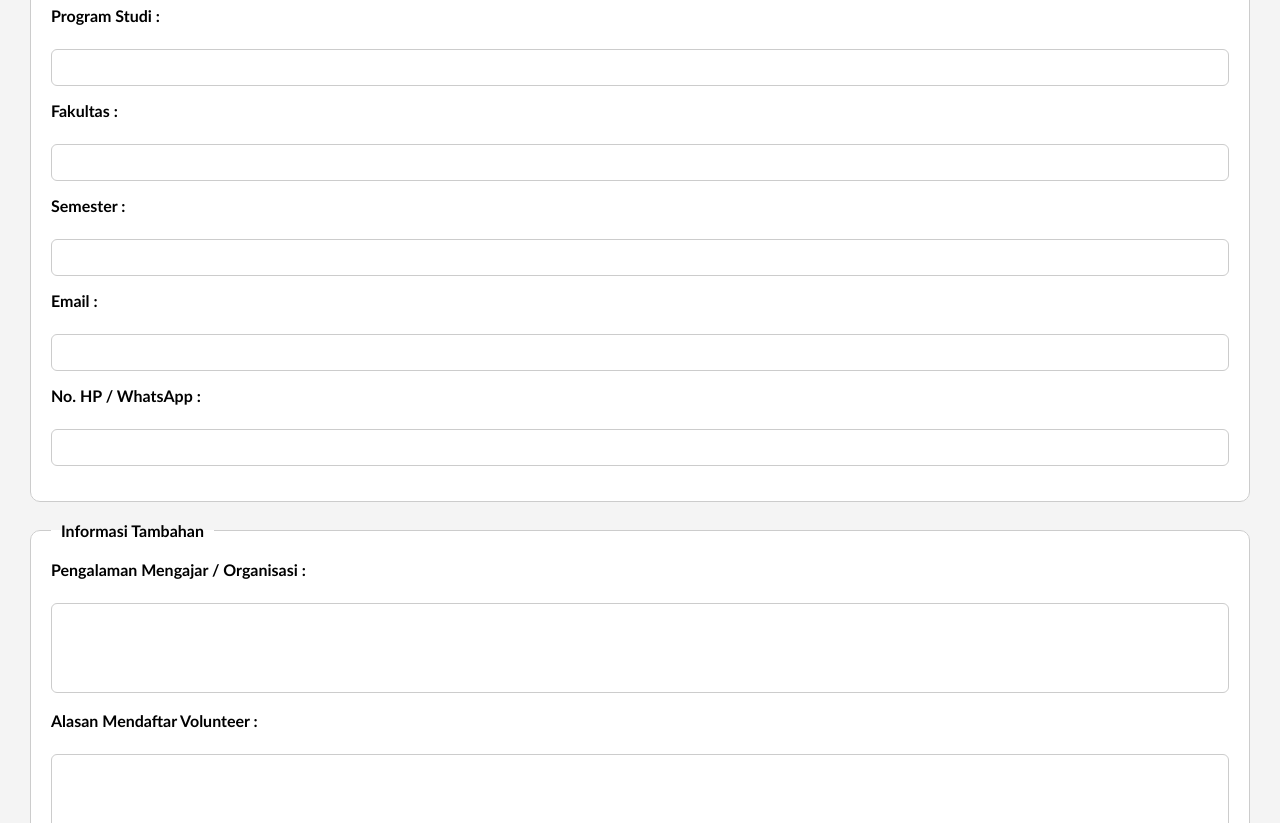
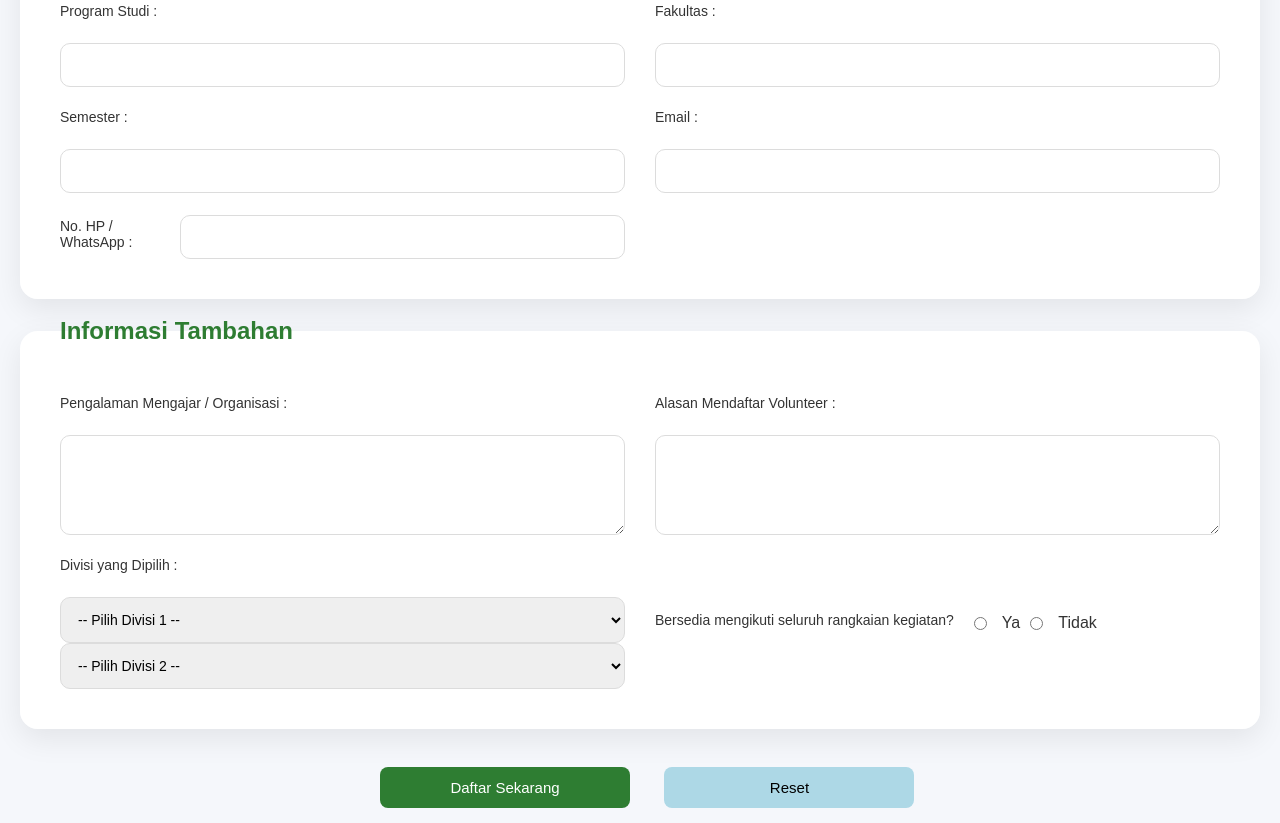
Before and after one commit to meinezaa/Kelompok-12-Pemweb, a plain HTML site: page index.html in a window 1280 px wide. Shown: the part 357-1180 px from the top of the page. Drawn offline with Linux system fonts and the light colour scheme.

Commit message:
revisi yang dilakukan

```diff
--- a/style.css
+++ b/style.css
@@ -4,88 +4,180 @@
   box-sizing: border-box;
 }
 
-/* Background halaman */
 body {
-  font-family: "Trebuchet MS", Arial, sans-serif;
-  background-color: #f4f4f4;
-  padding: 30px;
+  font-family: "Poppins", sans-serif;
+  background-color: #f5f7fb;
+  padding: 40px 20px;
+  color: #333;
 }
 
-/* Judul */
-h2,
-h3,
-h4 {
+h2 {
+  font-size: 30px;
   text-align: center;
   margin-bottom: 5px;
 }
 
+h3 {
+  font-size: 22px;
+  text-align: center;
+  color: #555;
+}
+
+h4 {
+  font-size: 16px;
+  text-align: center;
+  color: #777;
+  margin-bottom: 35px;
+}
+
 form {
-  max-width: 1000px;
+  width: 100%;
+  max-width: 900px;
   margin: auto;
-  display: grid;
-  grid-template-columns: 1fr 1fr; /* kiri kanan */
-  gap: 20px;
 }
 
 fieldset {
-  border: 1px solid #ccc;
-  border-radius: 10px;
-  padding: 20px;
-  background: #fff;
+  border: none;
+  border-radius: 18px;
+  padding: 40px;
+  background: #ffffff;
+  box-shadow: 0 10px 30px rgba(0, 0, 0, 0.08);
+
+  display: grid;
+  grid-template-columns: 1fr 1fr;
+  gap: 22px 30px;
 }
 
 legend {
-  font-weight: bold;
-  padding: 0 10px;
+  grid-column: span 2;
+  font-size: 24px;
+  font-weight: 600;
+  margin-bottom: 10px;
+  color: #2e7d32;
 }
 
 fieldset p {
-  margin-bottom: 15px;
+  display: flex;
+  flex-direction: column;
 }
 
 label {
-  font-weight: bold;
-  display: block;
-  margin-bottom: 5px;
+  font-size: 14px;
+  font-weight: 500;
+  margin-bottom: 6px;
 }
 
-/* Input */
 input,
 select,
 textarea {
   width: 100%;
-  padding: 10px;
-  border: 1px solid #ccc;
-  border-radius: 6px;
+  padding: 13px;
+  border: 1px solid #dcdcdc;
+  border-radius: 10px;
+  font-size: 14px;
+  transition: 0.2s;
 }
 
-/* Fokus */
 input:focus,
 select:focus,
 textarea:focus {
-  border-color: #1e88e5;
   outline: none;
+  border-color: #3b6ef5;
+  box-shadow: 0 0 0 3px rgba(59, 110, 245, 0.15);
 }
 
-/* Textarea */
 textarea {
-  height: 90px;
-  resize: none;
+  min-height: 100px;
+  resize: vertical;
 }
 
-form button {
+input[type="radio"] {
+  width: auto;
+  margin-right: 5px;
+}
+
+fieldset p:last-of-type {
+  flex-direction: row;
+  align-items: center;
+  gap: 10px;
+}
+
+/* ===== TOMBOL YANG ADA DI DALAM FORM ===== */
+form > button {
   grid-column: span 2;
-  width: 200px;
-  margin: 10px auto;
+  justify-self: center;
+  width: 220px;
   padding: 12px;
+  margin-top: 10px;
+  border: none;
+  border-radius: 8px;
+  font-size: 15px;
+  cursor: pointer;
+  transition: 0.2s;
+}
+
+/* Tombol Submit */
+form > button[type="submit"] {
   background-color: #2e7d32;
   color: white;
-  border: none;
-  border-radius: 6px;
-  font-size: 16px;
-  cursor: pointer;
 }
 
-form button:hover {
+form > button[type="submit"]:hover {
   background-color: #1b5e20;
 }
+
+/* Tombol Reset */
+form > button[type="reset"] {
+  background-color: #cfd8dc;
+}
+
+form > button[type="reset"]:hover {
+  background-color: #b0bec5;
+}
+
+button[type="submit"],
+button[type="reset"] {
+  display: inline-block;
+  width: 220px;
+  padding: 12px;
+  margin: 20px 10px 0 10px;
+  border: none;
+  border-radius: 8px;
+  font-size: 15px;
+  cursor: pointer;
+  font-family: "Poppins", sans-serif;
+  transition: 0.2s ease;
+}
+
+/* Tombol Daftar */
+button[type="submit"] {
+  background-color: #2e7d32;
+  color: white;
+}
+
+button[type="submit"]:hover {
+  background-color: #1b5e20;
+}
+
+/* Tombol Reset */
+button[type="reset"] {
+  background-color: lightblue;
+}
+
+button[type="reset"]:hover {
+  background-color: blue;
+}
+
+button[type="submit"],
+button[type="reset"] {
+  display: inline-block;
+  width: 250px;
+}
+
+button[type="submit"] {
+  margin-left: calc(50% - 260px);
+}
+
+button[type="reset"] {
+  margin-left: 20px;
+}
```
